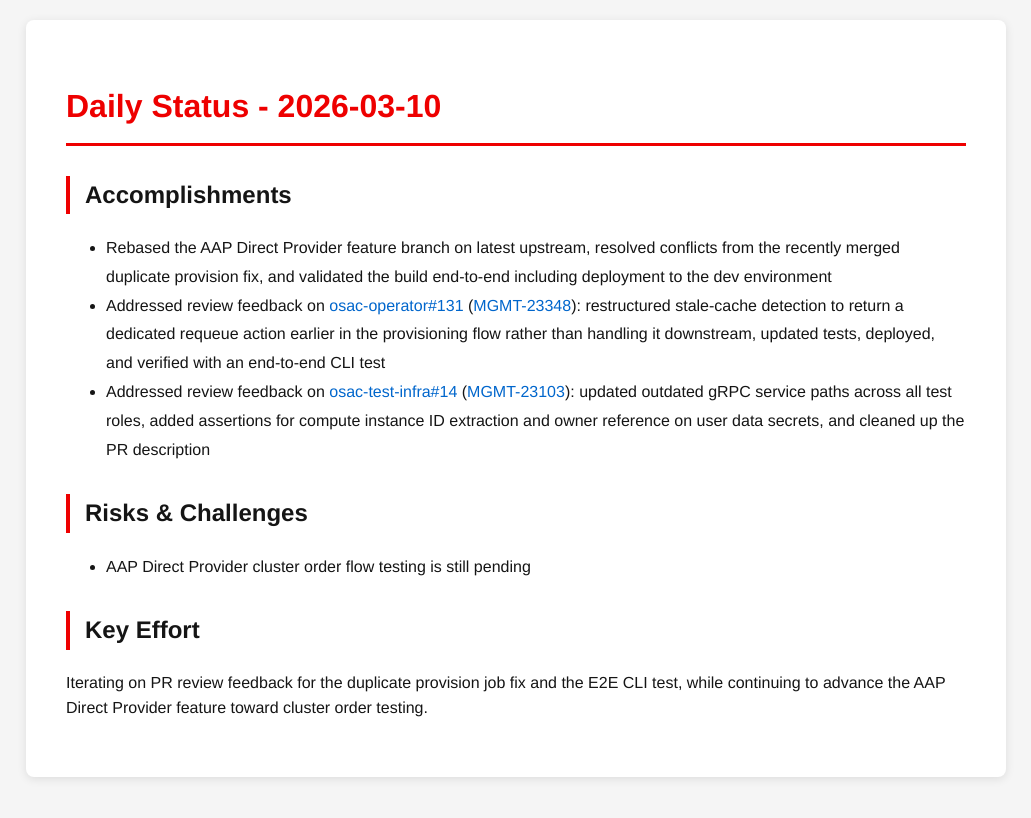
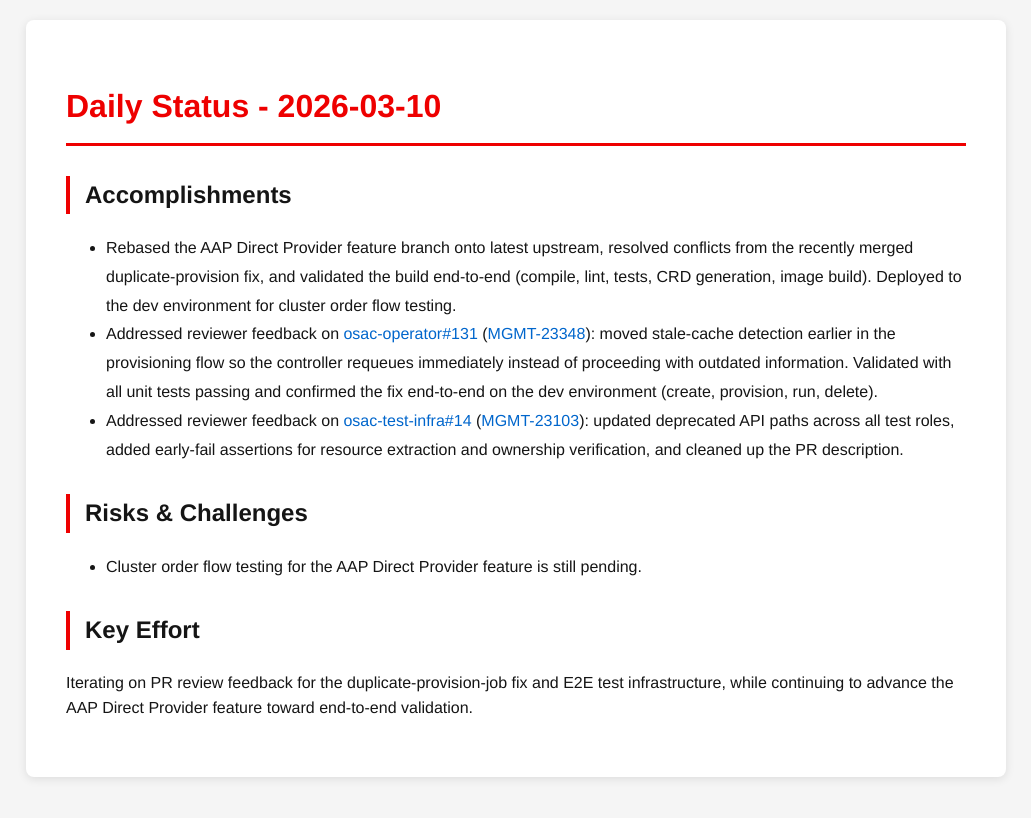
Before and after one commit to tzvatot/daily-status, a Jekyll site: the page built from 2026-03-10.md, in a window 1280 px wide. Shown: the top 818 px of the page, without its empty margins (124-1155 px from the left). Built offline with Jekyll 4.4.1, drawn with Linux system fonts in a browser that asks for light colours.

Commit message:
Daily status update - 2026-03-10

```diff
--- a/2026-03-10.md
+++ b/2026-03-10.md
@@ -7,12 +7,12 @@ date: 2026-03-10
 # Daily Status - 2026-03-10
 
 ## Accomplishments
-- Rebased the AAP Direct Provider feature branch on latest upstream, resolved conflicts from the recently merged duplicate provision fix, and validated the build end-to-end including deployment to the dev environment
-- Addressed review feedback on [osac-operator#131](https://github.com/osac-project/osac-operator/pull/131) ([MGMT-23348](https://issues.redhat.com/browse/MGMT-23348)): restructured stale-cache detection to return a dedicated requeue action earlier in the provisioning flow rather than handling it downstream, updated tests, deployed, and verified with an end-to-end CLI test
-- Addressed review feedback on [osac-test-infra#14](https://github.com/osac-project/osac-test-infra/pull/14) ([MGMT-23103](https://issues.redhat.com/browse/MGMT-23103)): updated outdated gRPC service paths across all test roles, added assertions for compute instance ID extraction and owner reference on user data secrets, and cleaned up the PR description
+- Rebased the AAP Direct Provider feature branch onto latest upstream, resolved conflicts from the recently merged duplicate-provision fix, and validated the build end-to-end (compile, lint, tests, CRD generation, image build). Deployed to the dev environment for cluster order flow testing.
+- Addressed reviewer feedback on [osac-operator#131](https://github.com/osac-project/osac-operator/pull/131) ([MGMT-23348](https://issues.redhat.com/browse/MGMT-23348)): moved stale-cache detection earlier in the provisioning flow so the controller requeues immediately instead of proceeding with outdated information. Validated with all unit tests passing and confirmed the fix end-to-end on the dev environment (create, provision, run, delete).
+- Addressed reviewer feedback on [osac-test-infra#14](https://github.com/osac-project/osac-test-infra/pull/14) ([MGMT-23103](https://issues.redhat.com/browse/MGMT-23103)): updated deprecated API paths across all test roles, added early-fail assertions for resource extraction and ownership verification, and cleaned up the PR description.
 
 ## Risks & Challenges
-- AAP Direct Provider cluster order flow testing is still pending
+- Cluster order flow testing for the AAP Direct Provider feature is still pending.
 
 ## Key Effort
-Iterating on PR review feedback for the duplicate provision job fix and the E2E CLI test, while continuing to advance the AAP Direct Provider feature toward cluster order testing.
+Iterating on PR review feedback for the duplicate-provision-job fix and E2E test infrastructure, while continuing to advance the AAP Direct Provider feature toward end-to-end validation.
```
